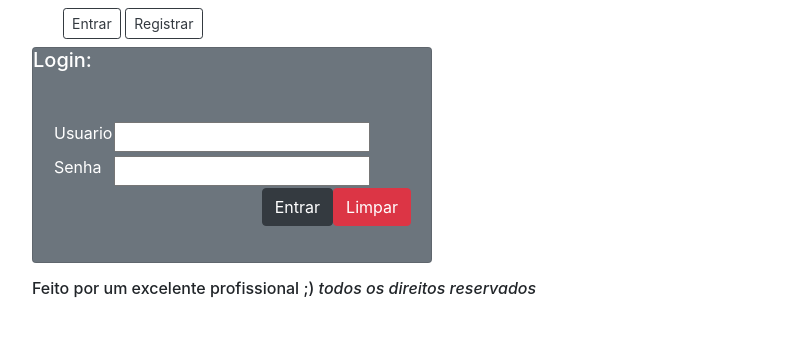
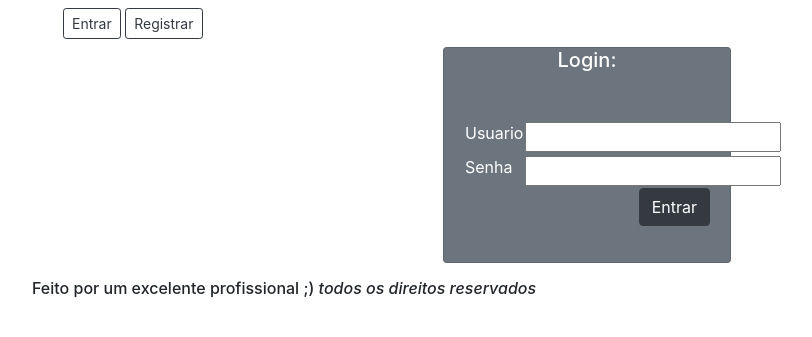
Before and after one commit to juniorjrml/SARSS, a Django app: page /login/ in a window 1280 px wide. Shown: the part 56-393 px from the top of the page, without its empty margins (53-865 px from the left). Run offline with Django 3.2, Linux system fonts and the light colour scheme; some libraries are stand-ins or nearby versions.

Commit message:
alternando o estilo da tela de login.html

```diff
--- a/core/templates/login.html
+++ b/core/templates/login.html
@@ -1,8 +1,8 @@
 {% extends "estrutura/estrutura_externa.html" %}
 {% block content %}
 
-<div>
-    <div class="card text-white bg-secondary" style="width: 25rem;">
+<div align="center">
+    <div class="card text-white bg-secondary" style="width: 18rem;">
         <h5 class="card-title">Login:</h5>
 
         <div class="card-body">
@@ -28,7 +28,6 @@
             </table>
             <div class="d-grid gap-2 d-md-flex justify-content-md-end">
                 <button type="submit" class="btn btn-dark">Entrar</button>
-                <button type="reset" class="btn btn-danger">Limpar</button>
             </div>
             </form>
             {% for message in messages %}
```
